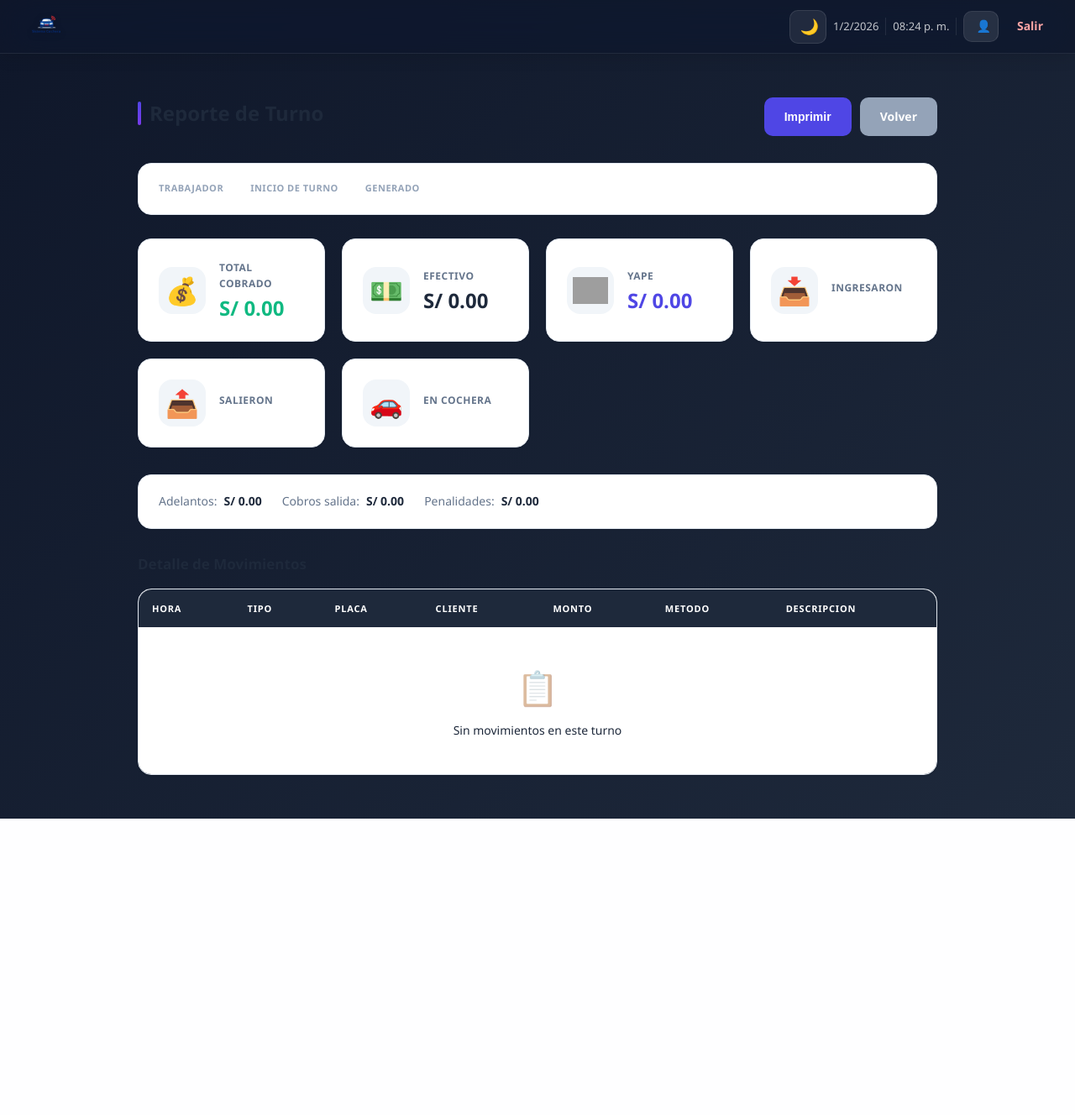
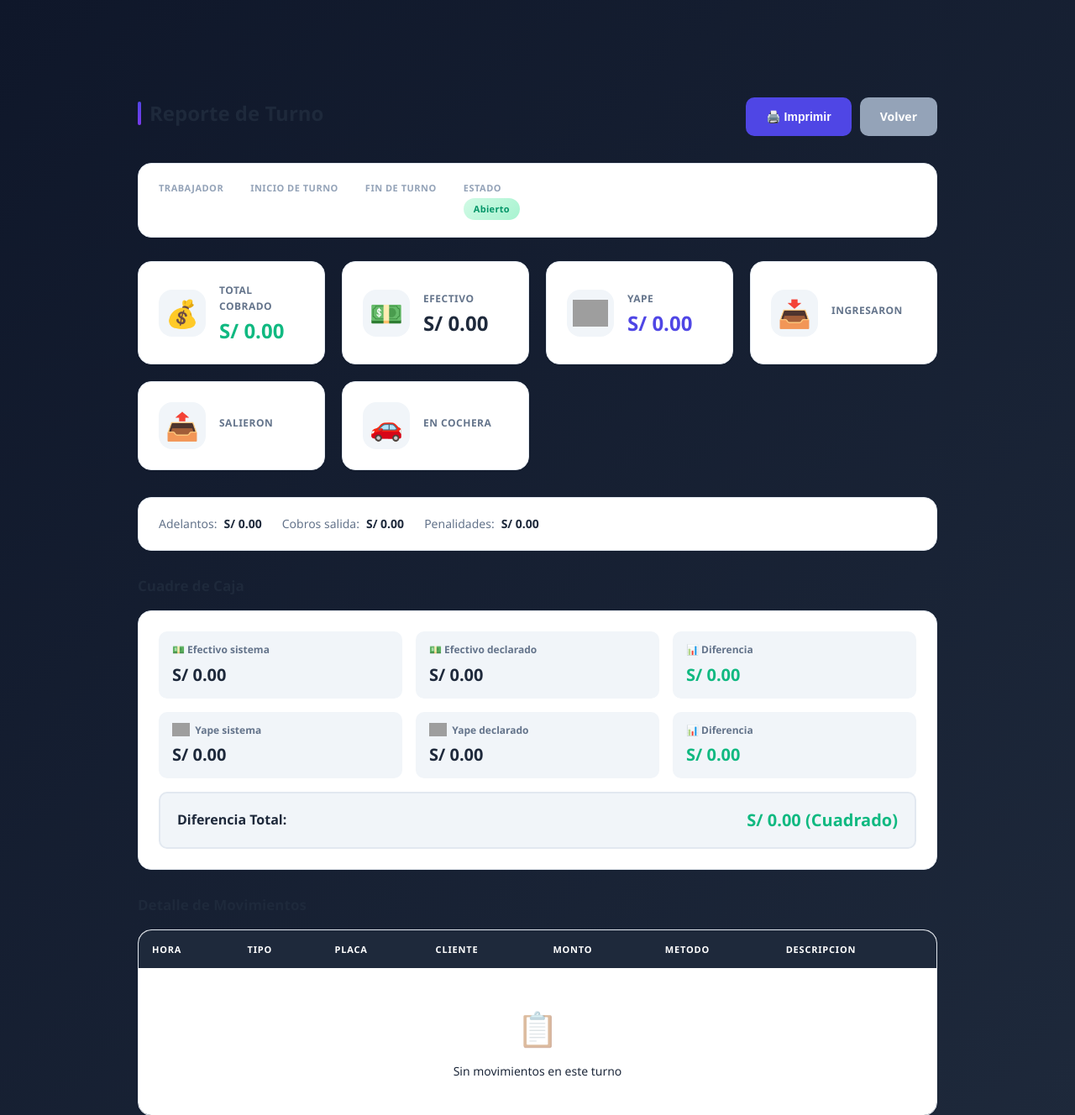
Before and after one commit to angel2804/Proyecto_Cochera, a Flask app: template templates/reporte_turno.html in a window 1280 px wide. Shown: the top 1328 px of the page at 84% size. Before the commit the page ends 975 px from the top, so only its background shows below. Run offline with Flask 3, Linux system fonts and the light colour scheme; the template is opened without the code that fills it, so the values that code supplies are empty; grey boxes are pictures that could not be loaded.

Commit message:
Reporte de turno accesible antes de logout y desde admin
- Reporte por turno_id sin depender de sesión activa
- Trabajador ve reporte antes de cerrar sesión (5s delay)
- Admin puede ver reporte de cada turno desde reportes
- Cuadre de caja con efectivo/yape declarado vs sistema
- CSS para sección cuadre de caja en reporte
- Fix import redirect faltante en dashboard.py

Co-Authored-By: Claude Opus 4.5 <noreply@anthropic.com>

```diff
--- a/static/css/_admin.css
+++ b/static/css/_admin.css
@@ -1142,3 +1142,96 @@
 .dark-theme .badge-inactive {
     background: rgba(220, 38, 38, 0.2);
 }
+
+/* ===================== */
+/* CUADRE DE CAJA        */
+/* ===================== */
+.reporte-cuadre {
+    background: var(--bg-card);
+    border-radius: var(--radius-lg);
+    padding: 24px;
+    margin-bottom: 28px;
+    box-shadow: var(--shadow-sm);
+    border: 1px solid var(--border-color);
+}
+
+.cuadre-row {
+    display: grid;
+    grid-template-columns: repeat(3, 1fr);
+    gap: 16px;
+    margin-bottom: 16px;
+}
+
+.cuadre-row:last-child {
+    margin-bottom: 0;
+}
+
+.cuadre-item {
+    display: flex;
+    flex-direction: column;
+    gap: 4px;
+    padding: 12px 16px;
+    background: var(--border-light);
+    border-radius: var(--radius);
+}
+
+.cuadre-label {
+    font-size: 12px;
+    color: var(--text-secondary);
+    font-weight: 600;
+    display: flex;
+    align-items: center;
+    gap: 6px;
+}
+
+.cuadre-value {
+    font-size: 20px;
+    font-weight: 800;
+    color: var(--text-primary);
+}
+
+.cuadre-total {
+    display: flex;
+    justify-content: space-between;
+    align-items: center;
+    padding: 16px 20px;
+    background: var(--border-light);
+    border-radius: var(--radius);
+    font-size: 16px;
+    font-weight: 600;
+    color: var(--text-primary);
+    border: 2px solid var(--border-color);
+}
+
+.cuadre-total strong {
+    font-size: 20px;
+    font-weight: 800;
+}
+
+.reporte-observaciones {
+    background: var(--bg-card);
+    border-radius: var(--radius-lg);
+    padding: 16px 20px;
+    margin-bottom: 28px;
+    box-shadow: var(--shadow-sm);
+    border: 1px solid var(--border-color);
+    font-size: 14px;
+    color: var(--text-secondary);
+}
+
+.reporte-observaciones strong {
+    color: var(--text-primary);
+}
+
+@media (max-width: 768px) {
+    .cuadre-row {
+        grid-template-columns: 1fr;
+        gap: 10px;
+    }
+
+    .cuadre-total {
+        flex-direction: column;
+        gap: 8px;
+        text-align: center;
+    }
+}
--- a/static/js/admin.js
+++ b/static/js/admin.js
@@ -217,7 +217,10 @@ function buscarReportes(pagina) {
                     <td>${t.efectivo_declarado != null ? 'S/ ' + parseFloat(t.efectivo_declarado).toFixed(2) : '-'}</td>
                     <td class="${difClass}">${t.efectivo_declarado != null ? 'S/ ' + dif.toFixed(2) : '-'}</td>
                     <td>${estadoBadge}</td>
-                    <td><button class="btn-sm btn-edit" onclick="verDetalleTurno(${t.id})">Ver</button></td>
+                    <td>
+                        <button class="btn-sm btn-edit" onclick="verDetalleTurno(${t.id})">Ver</button>
+                        <a href="/reporte_turno/${t.id}" target="_blank" class="btn-sm btn-primary" style="margin-left:4px;text-decoration:none;">Reporte</a>
+                    </td>
                 </tr>`;
             }).join('');
 
--- a/templates/reporte_turno.html
+++ b/templates/reporte_turno.html
@@ -5,7 +5,9 @@
 {% block body_class %}dashboard-body{% endblock %}
 
 {% block header %}
+{% if nombre and es_admin is not none %}
 {% include "partials/_header.html" %}
+{% endif %}
 {% endblock %}
 
 {% block content %}
@@ -13,9 +15,13 @@
     <!-- Header del reporte -->
     <div class="reporte-header">
         <h2>Reporte de Turno</h2>
-        <div class="reporte-actions">
-            <button class="btn btn-primario" onclick="window.print()">Imprimir</button>
+        <div class="reporte-actions no-print">
+            <button class="btn btn-primario" onclick="window.print()">🖨️ Imprimir</button>
+            {% if es_admin %}
+            <a href="/admin" class="btn btn-secundario">Volver al Admin</a>
+            {% else %}
             <a href="/dashboard" class="btn btn-secundario">Volver</a>
+            {% endif %}
         </div>
     </div>
 
@@ -30,8 +36,18 @@
             <span class="reporte-meta-value">{{ inicio_turno }}</span>
         </div>
         <div class="reporte-meta-item">
-            <span class="reporte-meta-label">Generado</span>
+            <span class="reporte-meta-label">Fin de turno</span>
             <span class="reporte-meta-value">{{ fin_turno }}</span>
+        </div>
+        <div class="reporte-meta-item">
+            <span class="reporte-meta-label">Estado</span>
+            <span class="reporte-meta-value">
+                {% if estado_turno == 'cerrado' %}
+                <span class="badge badge-inactive">Cerrado</span>
+                {% else %}
+                <span class="badge badge-active">Abierto</span>
+                {% endif %}
+            </span>
         </div>
     </div>
 
@@ -94,6 +110,61 @@
         </div>
     </div>
 
+    <!-- Cuadre de caja (solo si turno cerrado) -->
+    {% if stats.efectivo_declarado is not none %}
+    <h3 class="reporte-section-title">Cuadre de Caja</h3>
+    <div class="reporte-cuadre">
+        <div class="cuadre-row">
+            <div class="cuadre-item">
+                <span class="cuadre-label">💵 Efectivo sistema</span>
+                <span class="cuadre-value">S/ {{ "%.2f"|format(stats.total_efectivo) }}</span>
+            </div>
+            <div class="cuadre-item">
+                <span class="cuadre-label">💵 Efectivo declarado</span>
+                <span class="cuadre-value">S/ {{ "%.2f"|format(stats.efectivo_declarado or 0) }}</span>
+            </div>
+            <div class="cuadre-item">
+                <span class="cuadre-label">📊 Diferencia</span>
+                {% set dif_ef = stats.dif_efectivo or 0 %}
+                <span class="cuadre-value {% if dif_ef < 0 %}texto-danger{% elif dif_ef > 0 %}texto-warning{% else %}texto-exito{% endif %}">
+                    S/ {{ "%.2f"|format(dif_ef) }}
+                </span>
+            </div>
+        </div>
+        <div class="cuadre-row">
+            <div class="cuadre-item">
+                <span class="cuadre-label"><img src="/static/img/yape.png" alt="Yape" class="yape-icon"> Yape sistema</span>
+                <span class="cuadre-value">S/ {{ "%.2f"|format(stats.total_yape) }}</span>
+            </div>
+            <div class="cuadre-item">
+                <span class="cuadre-label"><img src="/static/img/yape.png" alt="Yape" class="yape-icon"> Yape declarado</span>
+                <span class="cuadre-value">S/ {{ "%.2f"|format(stats.yape_declarado or 0) }}</span>
+            </div>
+            <div class="cuadre-item">
+                <span class="cuadre-label">📊 Diferencia</span>
+                {% set dif_ya = stats.dif_yape or 0 %}
+                <span class="cuadre-value {% if dif_ya < 0 %}texto-danger{% elif dif_ya > 0 %}texto-warning{% else %}texto-exito{% endif %}">
+                    S/ {{ "%.2f"|format(dif_ya) }}
+                </span>
+            </div>
+        </div>
+        <div class="cuadre-total">
+            {% set dif_total = (stats.dif_efectivo or 0) + (stats.dif_yape or 0) %}
+            <span>Diferencia Total:</span>
+            <strong class="{% if dif_total < 0 %}texto-danger{% elif dif_total > 0 %}texto-warning{% else %}texto-exito{% endif %}">
+                S/ {{ "%.2f"|format(dif_total) }}
+                {% if dif_total == 0 %}(Cuadrado){% elif dif_total > 0 %}(Sobrante){% else %}(Faltante){% endif %}
+            </strong>
+        </div>
+    </div>
+    {% endif %}
+
+    {% if observaciones %}
+    <div class="reporte-observaciones">
+        <strong>Observaciones:</strong> {{ observaciones }}
+    </div>
+    {% endif %}
+
     <!-- Detalle de movimientos -->
     <h3 class="reporte-section-title">Detalle de Movimientos</h3>
     <div class="table-responsive">
```
Also changed, not shown: routes/dashboard.py (+41 -16 lines), static/js/dashboard.js (+4 -3 lines).
